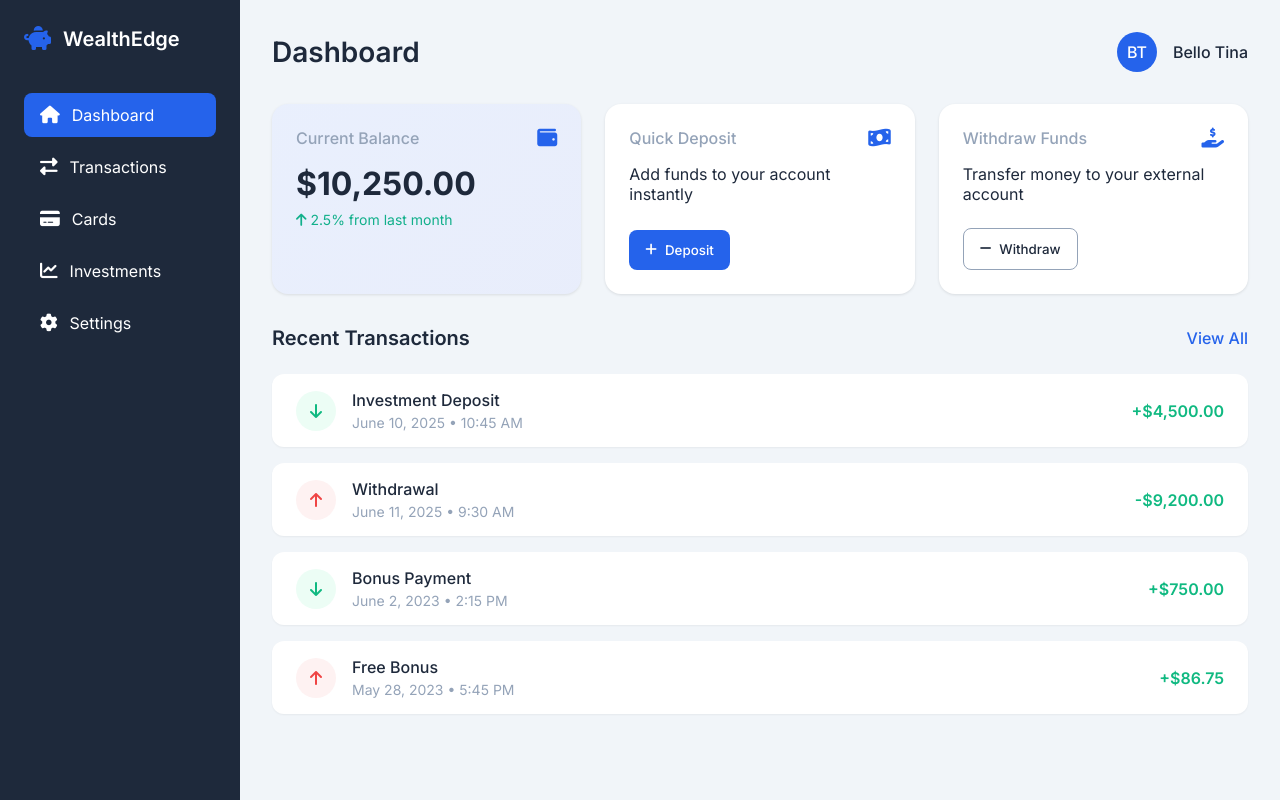
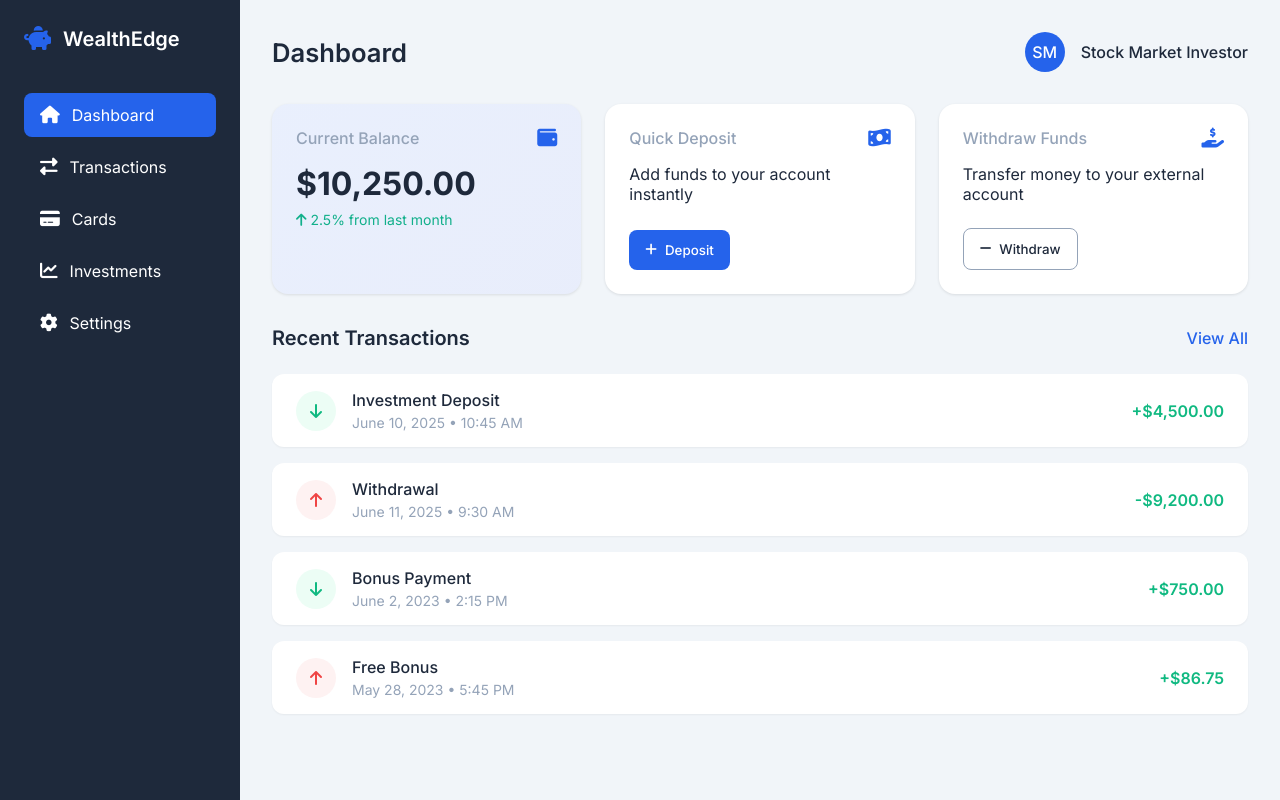
Before and after one commit to isaacwinner62/bunju, a plain HTML site: page portfolio.html in a window 1280 px wide. Drawn offline with Linux system fonts and the light colour scheme.

Commit message:
Add files via upload

```diff
--- a/portfolio.html
+++ b/portfolio.html
@@ -3,7 +3,7 @@
 <head>
     <meta charset="UTF-8">
     <meta name="viewport" content="width=device-width, initial-scale=1.0">
-    <title>WealthEdge | Banking Dashboard</title>
+    <title>WealthEdge | Dashboard</title>
     <link rel="stylesheet" href="https://fonts.googleapis.com/css2?family=Inter:wght@300;400;500;600;700&display=swap">
     <link rel="stylesheet" href="https://cdnjs.cloudflare.com/ajax/libs/font-awesome/6.4.0/css/all.min.css">
     <style>
@@ -108,7 +108,7 @@
         }
 
         .page-title {
-            font-size: 1.75rem;
+            font-size: 1.60rem;
             font-weight: 600;
         }
 
@@ -465,8 +465,8 @@
             <header class="header">
                 <h1 class="page-title">Dashboard</h1>
                 <div class="user-info">
-                    <div class="user-avatar">BT</div>
-                    <span class="user-name">Bello Tina</span>
+                    <div class="user-avatar">SM</div>
+                    <span class="user-name">Stock Market Investor</span>
                 </div>
             </header>
 
```
